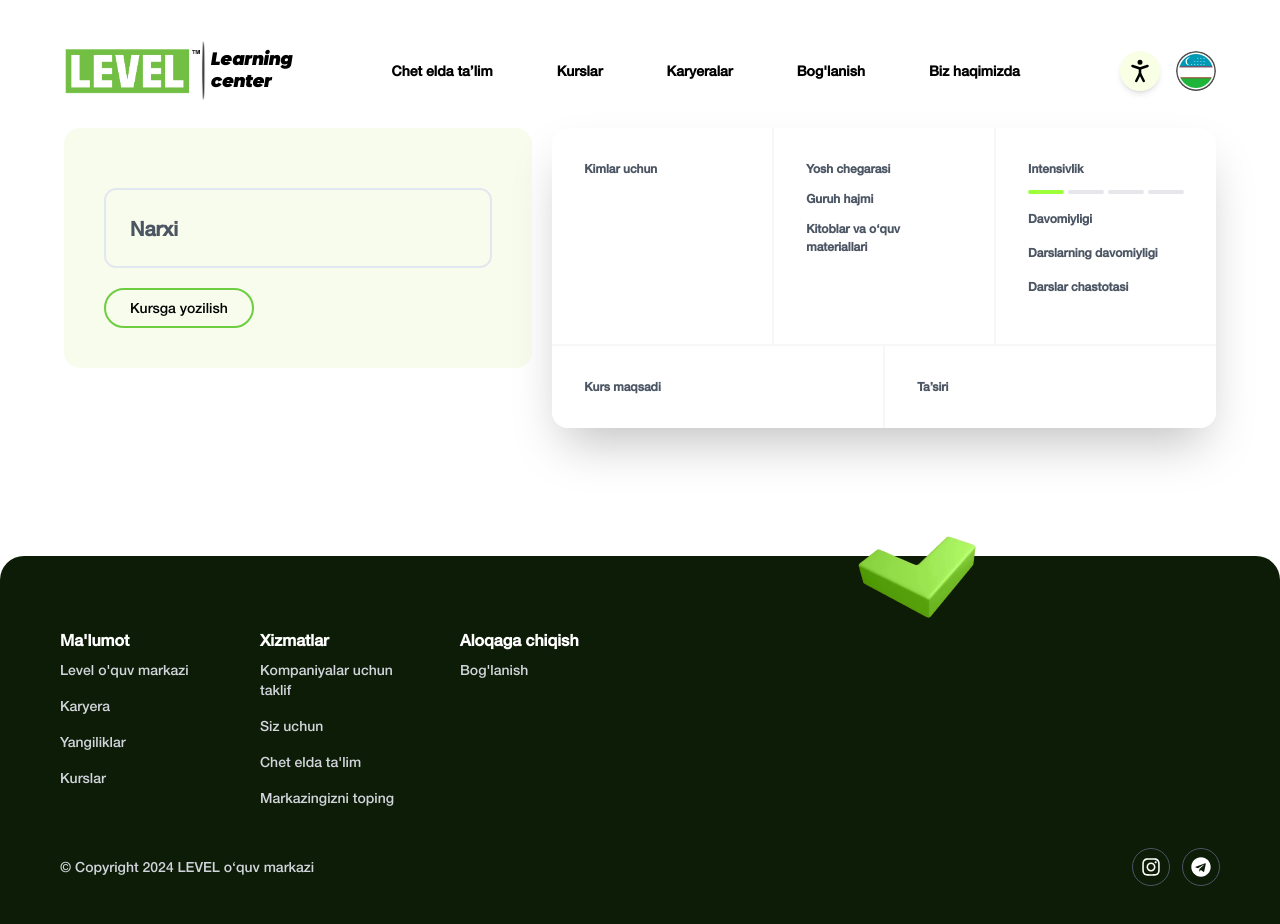
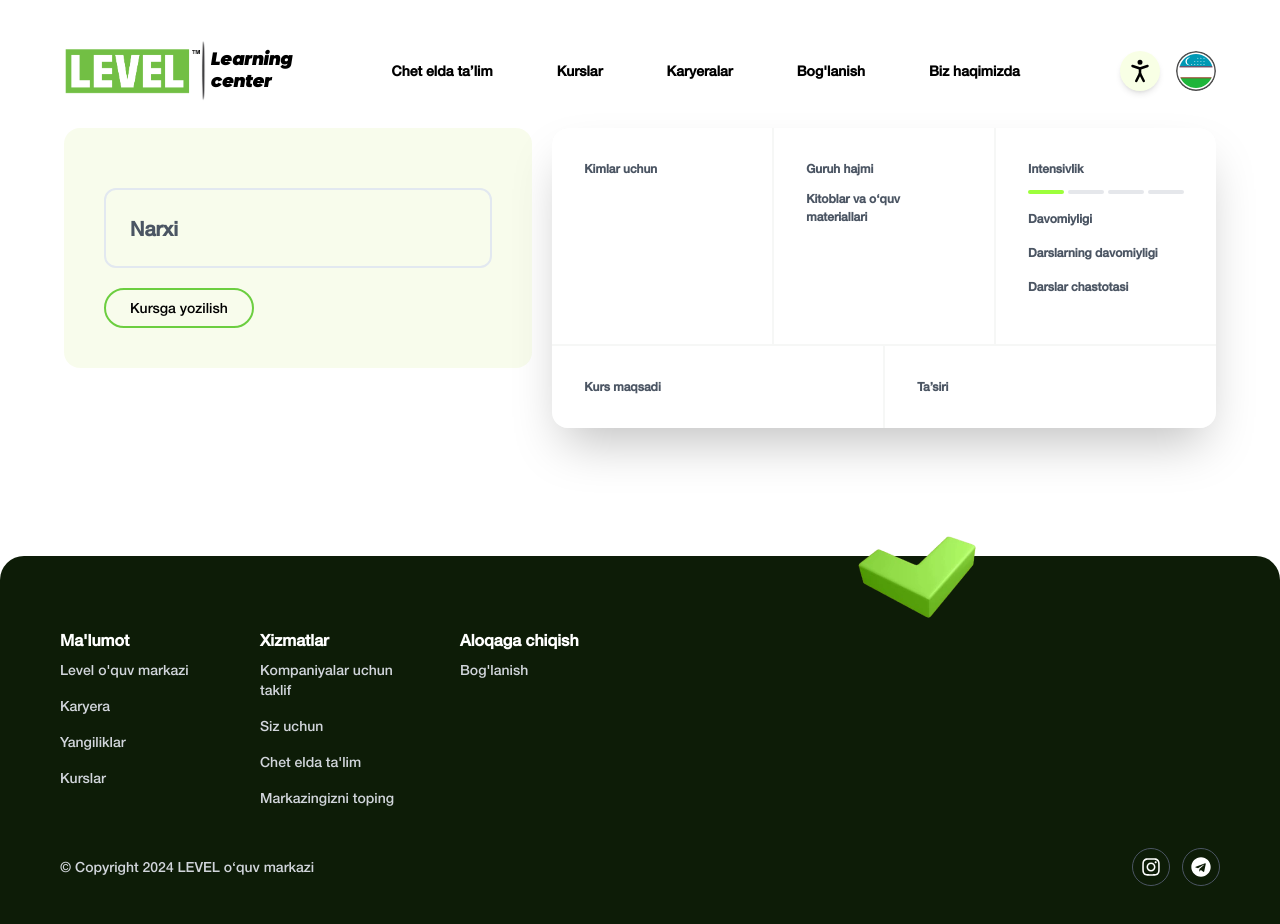
Before and after one commit to tidalu/level-u, a Next.js app: page /classess/1 in a window 1280 px wide. Built offline with nearby package versions, Linux system fonts and the light colour scheme.

Commit message:
refactor: conditional render based on ageLimit availability

```diff
--- a/app/(pages)/(routes)/classess/[className]/page.tsx
+++ b/app/(pages)/(routes)/classess/[className]/page.tsx
@@ -48,7 +48,7 @@ const ClassesDataPage = () => {
           frequency: string;
           materials: string;
           group: string;
-          ageLimit: string;
+          ageLimit?: string;
         }) => item.name.toLocaleLowerCase() === className.toLocaleLowerCase()
       );
       if (match) {
@@ -117,6 +117,7 @@ const ClassesDataPage = () => {
                 </div>
               </div>
               <div className="reveal bg-white dark:bg-[#020817] col-span-5 sm:col-span-4 p-4 md:p-8 ">
+                {classInfo?.match.ageLimit && (
                   <div className="mb-3">
                     <div className=" text-gray-600 dark:text-gray-300 text-[12px] font-semibold">
                       {data.classPage.classContainer.ageLimit}
@@ -125,6 +126,7 @@ const ClassesDataPage = () => {
                       {classInfo?.match.ageLimit}
                     </p>
                   </div>
+                )}
                 <div className="mb-3">
                   <div className=" text-gray-600 dark:text-gray-300 text-[12px] font-semibold">
                     {data.classPage.classContainer.groupTitle}
--- a/data/en.ts
+++ b/data/en.ts
@@ -150,7 +150,6 @@ export const data = {
             frequency: '3 times a week',
             materials: 'included',
             group: 'up to 10 people',
-            ageLimit: '7 - 12',
           },
           {
             name: 'English Individual Classes',
@@ -188,7 +187,7 @@ export const data = {
             video:
               'https://player.vimeo.com/video/753901222?autoplay=1&title=0&byline=0&portrait=0',
             forWhom: [
-              'Children aged 6-12 years who are beginning to learn English.',
+              'Children aged 7-12 years who are beginning to learn English.',
               'Parents seeking a high-quality English education for their children.',
               'Young learners who enjoy interactive and playful learning environments.',
             ],
@@ -235,7 +234,6 @@ export const data = {
             frequency: '3 times a week',
             materials: 'included',
             group: 'up to 10 people',
-            ageLimit: '7 - 12',
           },
           {
             name: 'IELTS/CEFR/TOEFL',
@@ -264,7 +262,6 @@ export const data = {
             frequency: '3 times a week',
             materials: 'included',
             group: 'up to 10 people',
-            ageLimit: 'no limit',
           },
           {
             name: 'Intensive Course',
@@ -292,7 +289,6 @@ export const data = {
             frequency: '6 times a week',
             materials: 'included',
             group: 'up to 10 people',
-            ageLimit: 'no limit',
           },
         ],
       },
@@ -321,11 +317,10 @@ export const data = {
               'Accelerated improvement in Korean language skills.',
               'Increased confidence and proficiency in using Korean.',
             ],
-            lengthOfClasses: '1 hour 30 minutes',
-            frequency: '3 times a week',
-            materials: 'included',
-            group: 'up to 10 people',
-            ageLimit: '7 - 12',
+            lengthOfClasses: 'not specified',
+            frequency: 'not specified',
+            materials: 'not specified',
+            group: 'not specified',
           },
           {
             name: 'Korean Group Classes',
@@ -348,11 +343,10 @@ export const data = {
               'Enhanced understanding of Korean culture and customs.',
               'Greater engagement and motivation through group learning.',
             ],
-            lengthOfClasses: '1 hour 30 minutes',
-            frequency: '3 times a week',
-            materials: 'included',
-            group: 'up to 10 people',
-            ageLimit: '7 - 12',
+            lengthOfClasses: 'not specified',
+            frequency: 'not specified',
+            materials: 'not specified',
+            group: 'not specified',
           },
           {
             name: 'TOPIK',
@@ -375,11 +369,10 @@ export const data = {
               'Enhanced overall Korean language proficiency.',
               'Better understanding of Korean language and culture.',
             ],
-            lengthOfClasses: '1 hour 30 minutes',
-            frequency: '3 times a week',
-            materials: 'included',
-            group: 'up to 10 people',
-            ageLimit: '7 - 12',
+            lengthOfClasses: 'not specified',
+            frequency: 'not specified',
+            materials: 'not specified',
+            group: 'not specified',
           },
         ],
       },
--- a/data/ru.ts
+++ b/data/ru.ts
@@ -159,7 +159,6 @@ export const data = {
             frequency: '3 раза в неделю',
             materials: 'включены',
             group: 'до 10 человек',
-            ageLimit: '7 - 12',
           },
           {
             name: 'Индивидуальные занятия по английскому',
@@ -187,7 +186,6 @@ export const data = {
             frequency: '3 раза в неделю (гибкий график)',
             materials: 'включены',
             group: '1',
-            ageLimit: 'без ограничений',
           },
           {
             name: 'Английский для детей',
@@ -197,7 +195,7 @@ export const data = {
             video:
               'https://player.vimeo.com/video/753901222?autoplay=1&title=0&byline=0&portrait=0',
             forWhom: [
-              'Дети в возрасте 6-12 лет, начинающие изучать английский язык.',
+              'Дети в возрасте 7-12 лет, начинающие изучать английский язык.',
               'Родители, ищущие качественное образование по английскому языку для своих детей.',
               'Юные учащиеся, которые любят интерактивную и игровую среду обучения.',
             ],
@@ -244,7 +242,6 @@ export const data = {
             frequency: '3 раза в неделю',
             materials: 'включены',
             group: 'до 10 человек',
-            ageLimit: '7 - 12',
           },
           {
             name: 'IELTS/CEFR/TOEFL',
@@ -273,7 +270,6 @@ export const data = {
             frequency: '3 раза в неделю',
             materials: 'включены',
             group: 'до 10 человек',
-            ageLimit: 'без ограничений',
           },
           {
             name: 'Интенсивный курс',
@@ -301,7 +297,6 @@ export const data = {
             frequency: '6 раз в неделю',
             materials: 'включены',
             group: 'до 10 человек',
-            ageLimit: 'без ограничений',
           },
         ],
       },
@@ -330,11 +325,10 @@ export const data = {
               'Ускоренное улучшение навыков корейского языка.',
               'Повышение уверенности и навыков в использовании корейского языка.',
             ],
-            lengthOfClasses: '1 hour 30 minutes',
-            frequency: '3 times a week',
-            materials: 'included',
-            group: 'up to 10 people',
-            ageLimit: '7 - 12 ',
+            lengthOfClasses: 'n/a',
+            frequency: 'n/a',
+            materials: 'n/a',
+            group: 'n/a',
           },
           {
             name: 'Групповые Занятия по Корейскому',
@@ -357,11 +351,10 @@ export const data = {
               'Углубленное понимание корейской культуры и обычаев.',
               'Повышение вовлеченности и мотивации через групповое обучение.',
             ],
-            lengthOfClasses: '1 hour 30 minutes',
-            frequency: '3 times a week',
-            materials: 'included',
-            group: 'up to 10 people',
-            ageLimit: '7 - 12 ',
+            lengthOfClasses: 'n/a',
+            frequency: 'n/a',
+            materials: 'n/a',
+            group: 'n/a',
           },
           {
             name: 'TOPIK',
@@ -384,11 +377,10 @@ export const data = {
               'Повышение общего уровня владения корейским языком.',
               'Лучшее понимание корейского языка и культуры.',
             ],
-            lengthOfClasses: '1 hour 30 minutes',
-            frequency: '3 times a week',
-            materials: 'included',
-            group: 'up to 10 people',
-            ageLimit: '7 - 12 ',
+            lengthOfClasses: 'n/a',
+            frequency: 'n/a',
+            materials: 'n/a',
+            group: 'n/a',
           },
         ],
       },
--- a/data/uz.ts
+++ b/data/uz.ts
@@ -154,7 +154,6 @@ export const data = {
             frequency: 'Haftada 3 marta',
             materials: 'ta‘minlanadi',
             group: '10 kishigacha',
-            ageLimit: '7 - 12',
           },
           {
             name: 'Ingliz tili Individual Darslar',
@@ -182,7 +181,6 @@ export const data = {
             frequency: 'Haftada 3 marta (moslashuvchan)',
             materials: 'ta‘minlanadi',
             group: '1',
-            ageLimit: 'cheklov yo‘q',
           },
           {
             name: 'Bolalar uchun Ingliz Tili',
@@ -240,7 +238,6 @@ export const data = {
             frequency: 'Haftada 3 marta',
             materials: 'ta‘minlanadi',
             group: '10 kishigacha',
-            ageLimit: '7 - 12',
           },
           {
             name: 'IELTS/CEFR/TOEFL',
@@ -269,7 +266,6 @@ export const data = {
             frequency: 'Haftada 3 marta',
             materials: 'ta‘minlanadi',
             group: '10 kishigacha',
-            ageLimit: 'cheklov yo‘q',
           },
           {
             name: 'Intensiv Kurs',
@@ -297,7 +293,6 @@ export const data = {
             frequency: 'Haftada 6 marta',
             materials: 'ta‘minlanadi',
             group: '10 kishigacha',
-            ageLimit: 'cheklov yo‘q',
           },
         ],
       },
@@ -325,11 +320,10 @@ export const data = {
               "Koreys tili ko'nikmalarida tezkor yaxshilanish.",
               "Koreys tilini foydalanishdagi ishonch va ko'nikmalarni oshirish.",
             ],
-            lengthOfClasses: '1 hour 30 minutes',
-            frequency: '3 times a week',
-            materials: 'included',
-            group: 'up to 10 people',
-            ageLimit: '7-12',
+            lengthOfClasses: 'noaniq',
+            frequency: 'noaniq',
+            materials: 'noaniq',
+            group: 'noaniq',
           },
           {
             name: 'Koreys Tilida Guruh Darslari',
@@ -352,11 +346,10 @@ export const data = {
               'Koreys madaniyati va urf-odatlarini yaxshiroq tushunish.',
               "Guruhli o'rganish orqali yuqori motivatsiya va ishtirok.",
             ],
-            lengthOfClasses: '1 hour 30 minutes',
-            frequency: '3 times a week',
-            materials: 'included',
-            group: 'up to 10 people',
-            ageLimit: '7-12',
+            lengthOfClasses: 'noaniq',
+            frequency: 'noaniq',
+            materials: 'noaniq',
+            group: 'noaniq',
           },
           {
             name: 'TOPIK',
@@ -379,11 +372,10 @@ export const data = {
               'Koreys tilidagi umumiy malakani oshirish.',
               'Koreys tili va madaniyatini yaxshiroq tushunish.',
             ],
-            lengthOfClasses: '1 hour 30 minutes',
-            frequency: '3 times a week',
-            materials: 'included',
-            group: 'up to 10 people',
-            ageLimit: '7 - 12',
+            lengthOfClasses: 'noaniq',
+            frequency: 'noaniq',
+            materials: 'noaniq',
+            group: 'noaniq',
           },
         ],
       },
```
Lines whose indentation alone changed are shown as unchanged.
